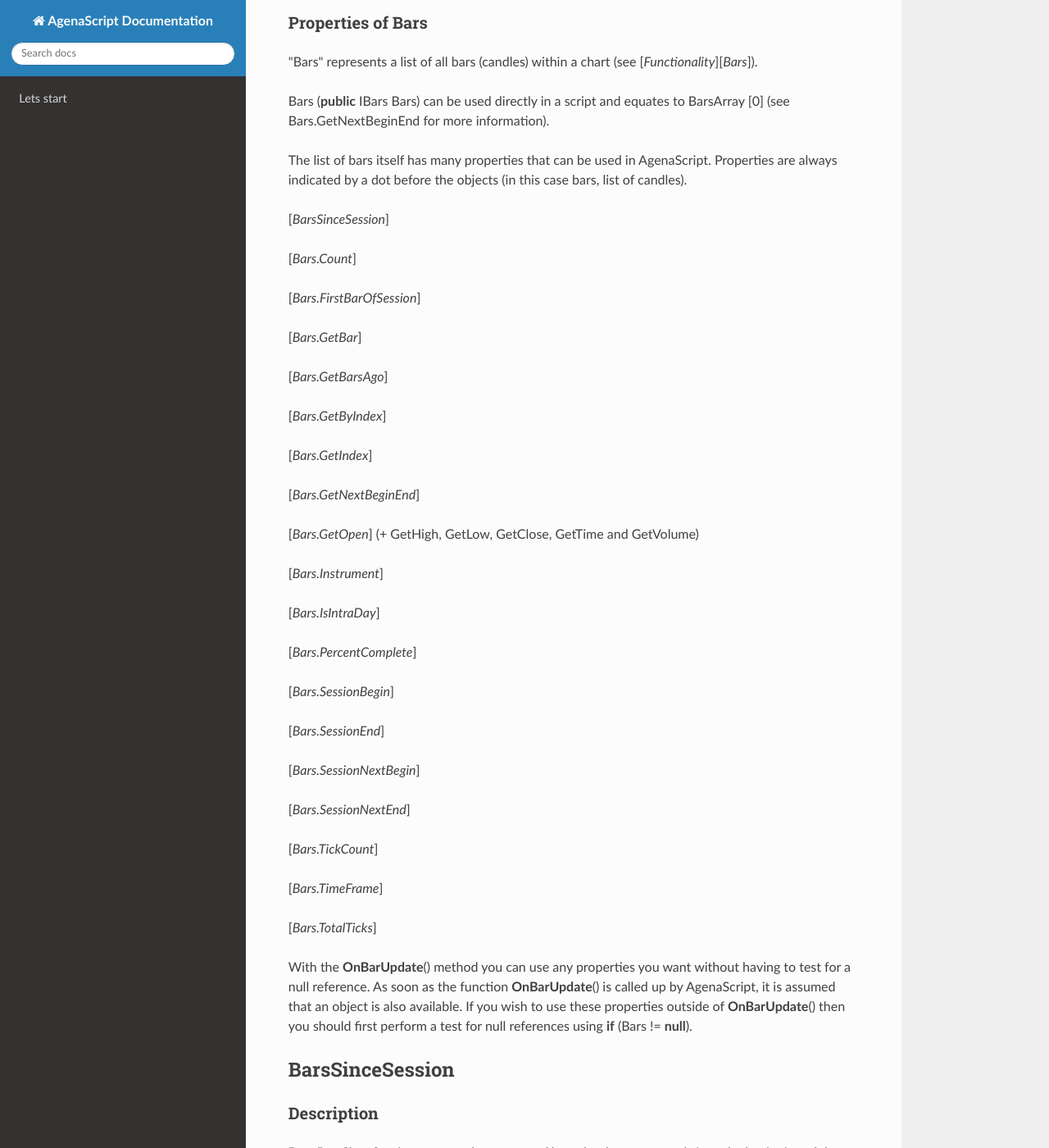
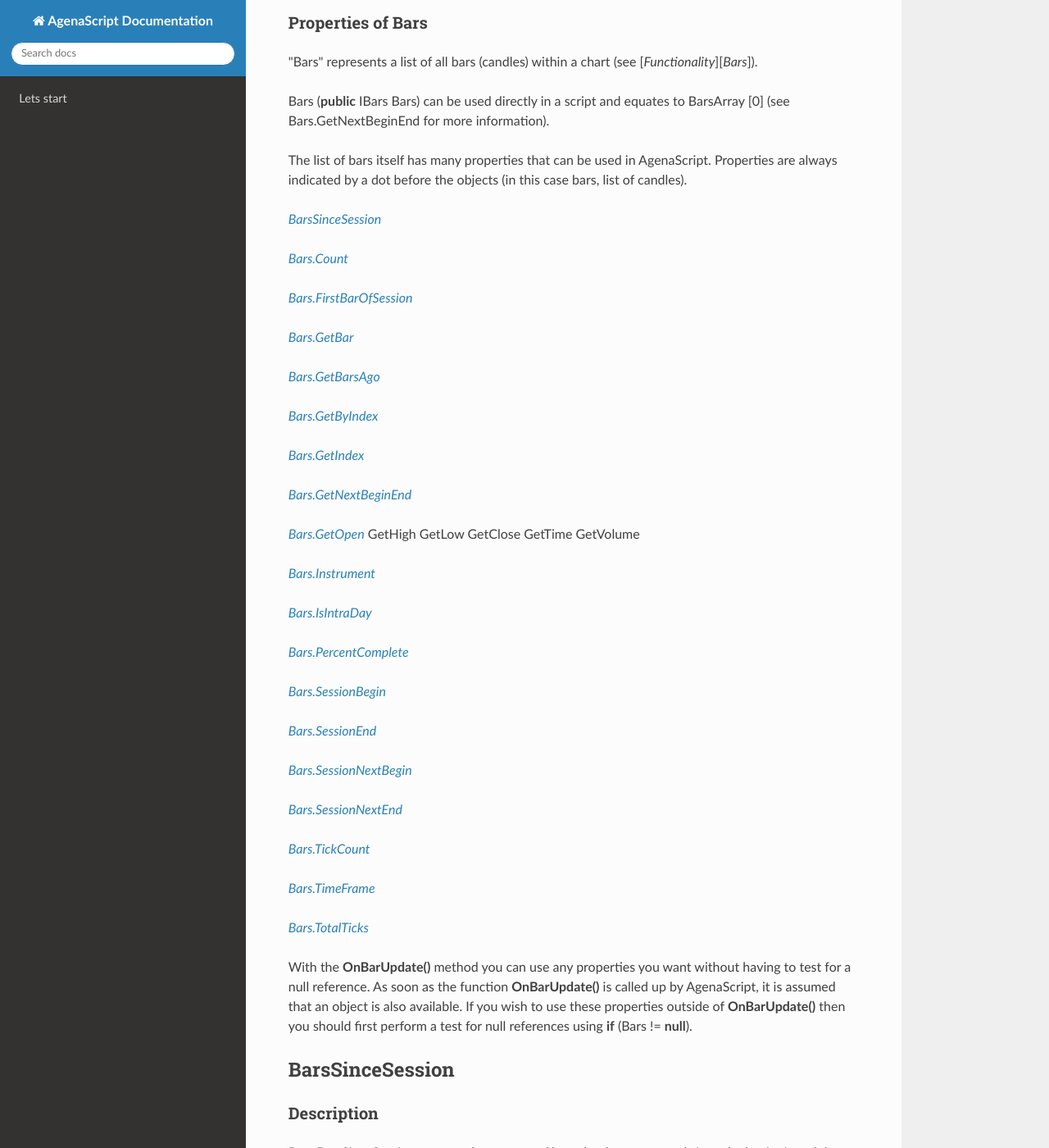
Before and after one commit to AgenaTrader/AgenaScript-documentation, an MkDocs documentation site: the page built from sources/handling_bars_and_instruments.md, in a window 1280 px wide and 1400 px high, scrolled down 1604 px. Shown: the whole window at 82% size. Built offline with MkDocs 1.6.1, drawn with Linux system fonts in a browser that asks for light colours; nearby versions of some CDN libraries; old or Windows-style settings are respelled for this version of MkDocs; some of the changed text lies outside the part shown.

Commit message:
update on anchor links

```diff
--- a/sources/handling_bars_and_instruments.md
+++ b/sources/handling_bars_and_instruments.md
@@ -4,7 +4,7 @@
 
 Further detailed information can be found using the appropriate shortcuts:
 
-[*Bars (Candles)*](#bars-candles)
+[Bars (Candles)](#bars-candles)
 
 [Data series](#data-series)
 
@@ -54,46 +54,51 @@
 
 The list of bars itself has many properties that can be used in AgenaScript. Properties are always indicated by a dot before the objects (in this case bars, list of candles).
 
-[*BarsSinceSession*]
-
-[*Bars.Count*]
-
-[*Bars.FirstBarOfSession*]
-
-[*Bars.GetBar*]
-
-[*Bars.GetBarsAgo*]
-
-[*Bars.GetByIndex*]
-
-[*Bars.GetIndex*]
-
-[*Bars.GetNextBeginEnd*]
-
-[*Bars.GetOpen*] (+ GetHigh, GetLow, GetClose, GetTime and GetVolume)
-
-[*Bars.Instrument*]
-
-[*Bars.IsIntraDay*]
-
-[*Bars.PercentComplete*]
-
-[*Bars.SessionBegin*]
-
-[*Bars.SessionEnd*]
-
-[*Bars.SessionNextBegin*]
-
-[*Bars.SessionNextEnd*]
-
-[*Bars.TickCount*]
-
-[*Bars.TimeFrame*]
-
-[*Bars.TotalTicks*]
-
-With the **OnBarUpdate**() method you can use any properties you want without having to test for a null reference.
-As soon as the function **OnBarUpdate**() is called up by AgenaScript, it is assumed that an object is also available. If you wish to use these properties outside of **OnBarUpdate**() then you should first perform a test for null references using **if** (Bars != **null**).
+[*BarsSinceSession*](#barssincesession)
+
+[*Bars.Count*](#barscount)
+
+[*Bars.FirstBarOfSession*](#barsfirstbarofsession)
+
+[*Bars.GetBar*](#barsgetbar)
+
+[*Bars.GetBarsAgo*](#barsgetbarsago)
+
+[*Bars.GetByIndex*](#barsgetbyindex)
+
+[*Bars.GetIndex*](#barsgetindex)
+
+[*Bars.GetNextBeginEnd*](#barsgetnextbeginend)
+
+[*Bars.GetOpen*](#barsgetopen)
+GetHigh
+GetLow
+GetClose
+GetTime
+GetVolume
+
+[*Bars.Instrument*](#barsinstrument)
+
+[*Bars.IsIntraDay*](#barsisintraday)
+
+[*Bars.PercentComplete*](#barspercentcomplete)
+
+[*Bars.SessionBegin*](#barssessionbegin)
+
+[*Bars.SessionEnd*](#barssessionend)
+
+[*Bars.SessionNextBegin*](#barssessionnextbegin)
+
+[*Bars.SessionNextEnd*](#barssessionnextend)
+
+[*Bars.TickCount*](#barstickcount)
+
+[*Bars.TimeFrame*](#barstimeframe)
+
+[*Bars.TotalTicks*](#barstotalticks)
+
+With the **OnBarUpdate()** method you can use any properties you want without having to test for a null reference.
+As soon as the function **OnBarUpdate()** is called up by AgenaScript, it is assumed that an object is also available. If you wish to use these properties outside of **OnBarUpdate()** then you should first perform a test for null references using **if** (Bars != **null**).
 
 BarsSinceSession
 ----------------
@@ -381,7 +386,7 @@
 
 DateTime sessionEnd;
 
-**protected** override void **OnBarUpdate**()
+**protected** override void **OnBarUpdate()**
 
 {
 
@@ -537,7 +542,7 @@
 
 **Bool** remind = **false**;
 
-**protected** override void **OnBarUpdate**()
+**protected** override void **OnBarUpdate()**
 
 {
 
@@ -1510,39 +1515,38 @@
 
 See example [*Multibars*][*MultiBars*].
 
-Instruments
------------
+##Instruments
 
 The term "instrument" denotes a tradable value such as a stock, ETF, future etc.
 
 An instrument has various properties that can be used in AgenaScripts created by the user:
 
-[*Instrument.Compare*]
-
-[*Instrument.Currency*]
-
-[*Instrument.Digits*]
-
-[*Instrument.ETF*]
-
-[*Instrument.Exchange*]
-
-[*Instrument.Expiry*]
-
-[*Instrument.InstrumentType*]
-
-[*Instrument.Name*]
-
-[*Instrument.PointValue*]
-
-[*Instrument.Round2TickSize*]
-
-[*Instrument.Symbol*]
-
-[*Instrument.TickSize*]
-
-With the **OnBarUpdate**() method you can use any properties you wish without having to test for a null reference.
-As soon as the **OnBarUpdate**() function is called up by AgenaScript, an object will become available. If you wish to use these properties outside of **OnBarUpdate**(), you should first perform a test for null references using **if** (Bars != **null**)
+[*Instrument.Compare*](#instrumentcompare)
+
+[*Instrument.Currency*](#instrumentcurrency)
+
+[*Instrument.Digits*](#instrumentdigits)
+
+[*Instrument.ETF*](#instrumentetf)
+
+[*Instrument.Exchange*](#instrumentexchange)
+
+[*Instrument.Expiry*](#instrumentexpiry)
+
+[*Instrument.InstrumentType*](#instrumentinstrumenttype)
+
+[*Instrument.Name*](#instrumentname)
+
+[*Instrument.PointValue*](#instrumentpointvalue)
+
+[*Instrument.Round2TickSize*](#instrumentround2ticksize)
+
+[*Instrument.Symbol*](#instrumentsymbol)
+
+[*Instrument.TickSize*](#instrumentticksize)
+
+With the **OnBarUpdate()** method you can use any properties you wish without having to test for a null reference.
+As soon as the **OnBarUpdate()** function is called up by AgenaScript, an object will become available. If you wish to use these properties outside of **OnBarUpdate()**, you should first perform a test for null references using **if** (Bars != **null**)
 
 Instrument.Compare
 ------------------
@@ -2050,7 +2054,7 @@
 
 // Add "using System.Drawing.Drawing2D;" for DashStyle
 
-**protected** override void **Initialize**()
+**protected** override void **Initialize()**
 
 {
 
@@ -2060,7 +2064,7 @@
 
 }
 
-**protected** override void **OnBarUpdate**()
+**protected** override void **OnBarUpdate()**
 
 {
 
@@ -2142,7 +2146,7 @@
 
 **private** Pen pen;
 
-**protected** override void **Initialize**()
+**protected** override void **Initialize()**
 
 {
 
@@ -2162,7 +2166,7 @@
 
 }
 
-**protected** override void **OnBarUpdate**()
+**protected** override void **OnBarUpdate()**
 
 {
 
@@ -2237,7 +2241,7 @@
 
 ### Example
 
-**protected** override void **Initialize**()
+**protected** override void **Initialize()**
 
 {
 
@@ -2245,7 +2249,7 @@
 
 }
 
-**protected** override void **OnBarUpdate**()
+**protected** override void **OnBarUpdate()**
 
 {
 
@@ -2348,7 +2352,7 @@
 
 {
 
-**protected** override void **InitRequirements**()
+**protected** override void **InitRequirements()**
 
 > {
 >
@@ -2358,7 +2362,7 @@
 >
 > }
 >
-> **protected** override void **Initialize**()
+> **protected** override void **Initialize()**
 
 {
 
@@ -2366,7 +2370,7 @@
 
 }
 
-**protected** override void **OnBarUpdate**()
+**protected** override void **OnBarUpdate()**
 
 {
 
@@ -2485,7 +2489,7 @@
 
 // Calculate only for the chart timeframe
 
-**protected** override void **OnBarUpdate**()
+**protected** override void **OnBarUpdate()**
 
 {
 
```
